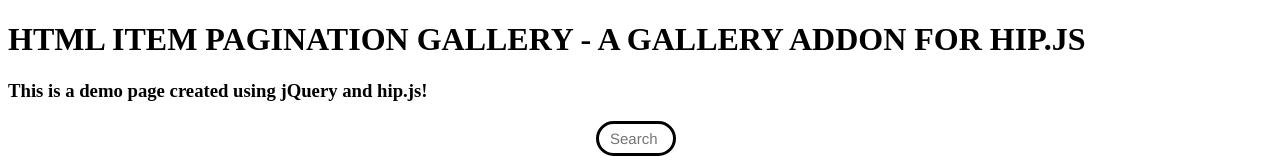
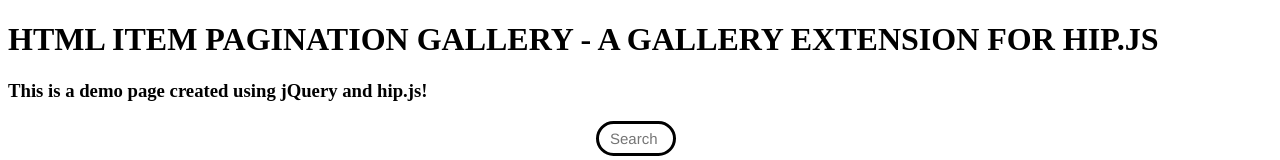
Before and after one commit to llxx-lord-xxll/html-item-pagination, a plain HTML site: page gallery/gallery-demo.html in a window 1280 px wide. Shown: the top 160 px of the page. Drawn offline with nearby package versions, Linux system fonts and the light colour scheme.

Commit message:
HIP Gallery v1.0

```diff
--- a/gallery/gallery-demo.html
+++ b/gallery/gallery-demo.html
@@ -9,7 +9,7 @@
 </head>
 <body>
 <h1>
-  HTML ITEM PAGINATION GALLERY - A GALLERY ADDON FOR HIP.JS
+  HTML ITEM PAGINATION GALLERY - A GALLERY EXTENSION FOR HIP.JS
 </h1>
 <h3>
   This is a demo page created using jQuery and hip.js!
```
Also changed, not shown: 1 other file.
